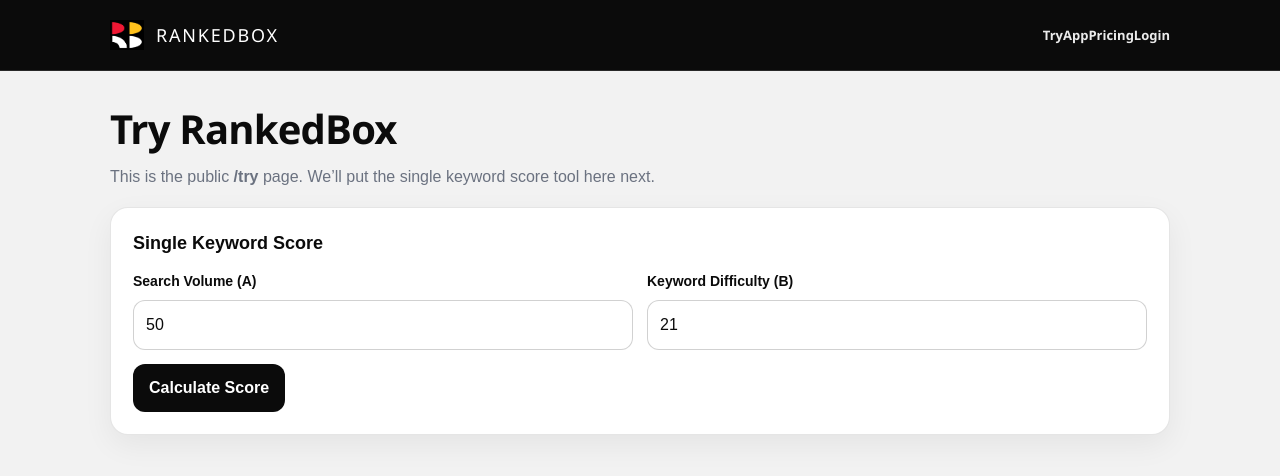
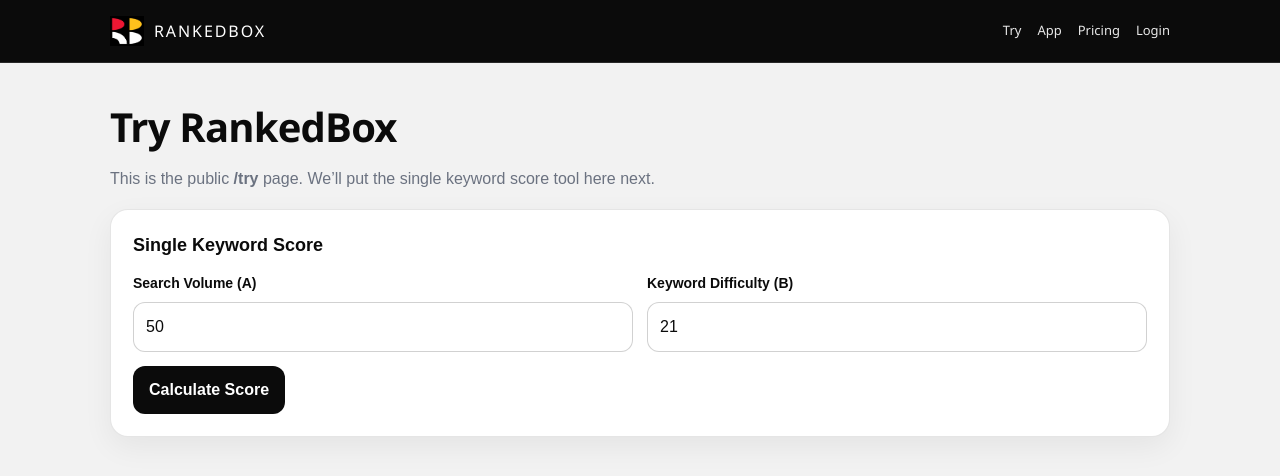
Before and after one commit to growthghost/kwapp, a Next.js app in the folder web/: page / in a window 1280 px wide. Shown: the top 476 px of the page. Built offline with nearby package versions, Linux system fonts and the light colour scheme.

Commit message:
Global.css_Update global header_black_no bold

```diff
--- a/web/src/app/globals.css
+++ b/web/src/app/globals.css
@@ -11,28 +11,29 @@
 
   --shadow: 0 10px 30px rgba(0,0,0,0.06);
 
-  --btn: #0B0B0B;        /* default button background */
-  --btnText: #FFFFFF;   /* default button text */
-  --btnHover: #E11D33;  /* hover background */
+  --btn: #0B0B0B;
+  --btnText: #FFFFFF;
+  --btnHover: #E11D33;
 }
 
-/* ===== Page Base ===== */
+/* ===== Base ===== */
 html, body {
   height: 100%;
 }
 
 body {
+  margin: 0;
   background: var(--bg);
   color: var(--ink);
   font-family: Arial, Helvetica, sans-serif;
 }
 
-/* ===== Layout Helpers ===== */
+/* ===== Shared Layout ===== */
 .rb-container{
   width: 100%;
   max-width: 1100px;
   margin: 0 auto;
-  padding: 28px 20px 60px;
+  padding: 34px 20px 80px;
 }
 
 .rb-card{
@@ -43,18 +44,24 @@
   padding: 22px;
 }
 
-/* ===== Text ===== */
+/* ===== Titles / Headlines (Century Gothic) ===== */
+.rb-title,
+.rb-headline,
+.rb-sectionTitle {
+  font-family: "Century Gothic", CenturyGothic, AppleGothic, "Segoe UI", Arial, sans-serif;
+}
+
 .rb-title{
-  font-family: "Century Gothic", CenturyGothic, AppleGothic, "Segoe UI", Arial, sans-serif;
   font-size: 40px;
   font-weight: 700;
   letter-spacing: -0.02em;
+  margin: 0;
 }
 
 .rb-subtitle{
   color: var(--muted);
   font-size: 16px;
-  margin-top: 6px;
+  margin: 10px 0 0;
 }
 
 /* ===== Inputs ===== */
@@ -95,7 +102,6 @@
 
 .rb-btn:hover{
   background: var(--btnHover) !important;
-  color: var(--btnText) !important;
   transform: translateY(-1px);
 }
 
@@ -103,7 +109,7 @@
   transform: translateY(0px);
 }
 
-/* ===== Header ===== */
+/* ===== Header (black bar) ===== */
 .rb-header{
   background: #0B0B0B;
   color: #FFFFFF;
@@ -114,7 +120,7 @@
   width: 100%;
   max-width: 1100px;
   margin: 0 auto;
-  padding: 18px 20px;
+  padding: 14px 20px;
   display: flex;
   align-items: center;
   justify-content: space-between;
@@ -123,63 +129,42 @@
 .rb-brand{
   display: flex;
   align-items: center;
-  gap: 12px;
+  gap: 10px;
+}
+
+.rb-logo{
+  width: 22px;
+  height: 22px;
+  object-fit: contain;
+  display: block;
 }
 
 .rb-brand-name{
   font-family: "Century Gothic", CenturyGothic, AppleGothic, "Segoe UI", Arial, sans-serif;
-  font-size: 18px;
-  font-weight: 400;         /* not bold */
-  letter-spacing: 0.10em;   /* clean spacing for caps */
+  font-size: 16px;
+  font-weight: 400;       /* NOT bold */
+  letter-spacing: 0.12em; /* spaced caps */
   text-transform: uppercase;
+  line-height: 1;
+}
+
+/* ===== Nav (smaller, NOT bold) ===== */
+.rb-nav{
+  display: flex;
+  align-items: center;
+  gap: 16px;
 }
 
 .rb-nav a{
   font-family: "Century Gothic", CenturyGothic, AppleGothic, "Segoe UI", Arial, sans-serif;
   font-size: 13px;
-  font-weight: 400;     /* not bold */
+  font-weight: 400;     /* NOT bold */
   color: #FFFFFF;
   text-decoration: none;
   opacity: 0.90;
-}
-
-.rb-nav a{
-  color: #FFFFFF;
-  text-decoration: none;
-  font-weight: 700;
-  opacity: 0.92;
 }
 
 .rb-nav a:hover{
   opacity: 1;
   text-decoration: underline;
 }
-/* ===== RankedBox Topbar ===== */
-.rbTopbar {
-  background: #f2f2f2;
-  padding: 14px 20px;
-  border-bottom: 1px solid rgba(0, 0, 0, 0.08);
-}
-
-.rbBrand {
-  max-width: 1100px;
-  margin: 0 auto;
-  display: flex;
-  align-items: center;
-  gap: 12px;
-}
-
-.rbLogo {
-  width: 24px;
-  height: 24px;
-  object-fit: contain;
-  display: block;
-}
-
-.rbBrandText {
-  font-size: 22px;
-  font-weight: 900;
-  letter-spacing: -0.02em;
-  color: #000;
-  line-height: 1;
-}
```
